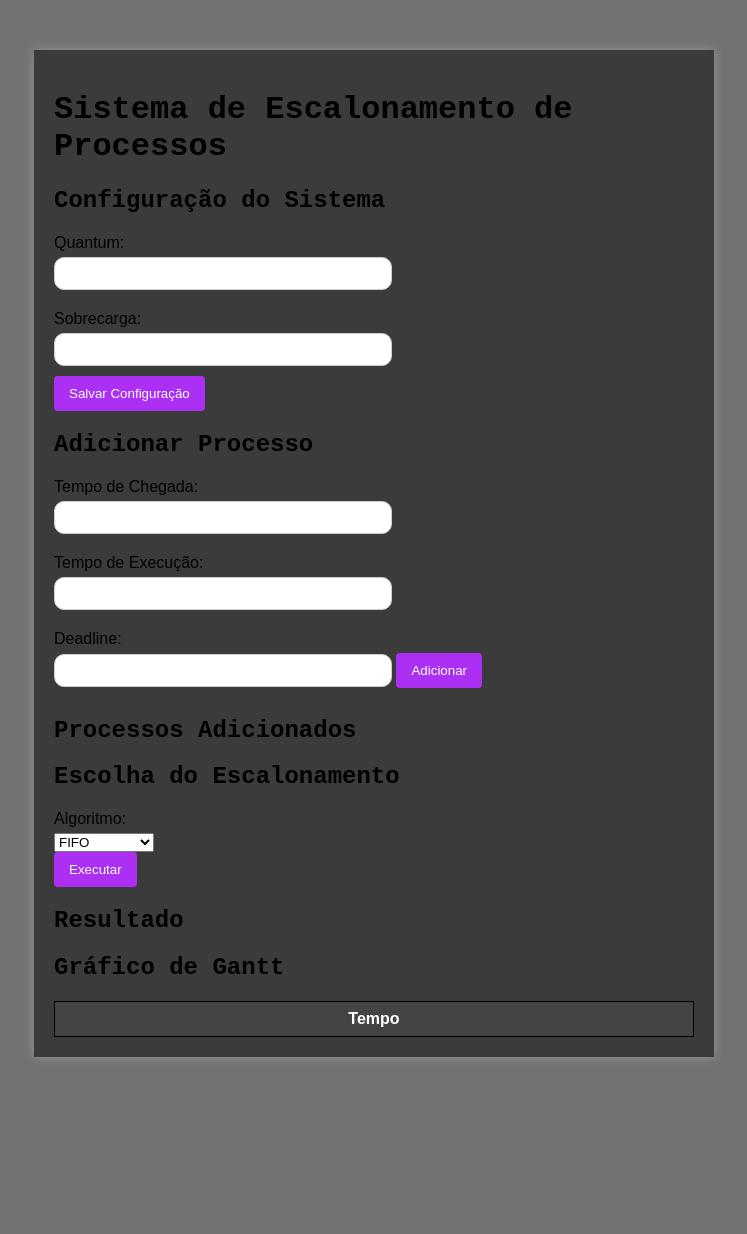
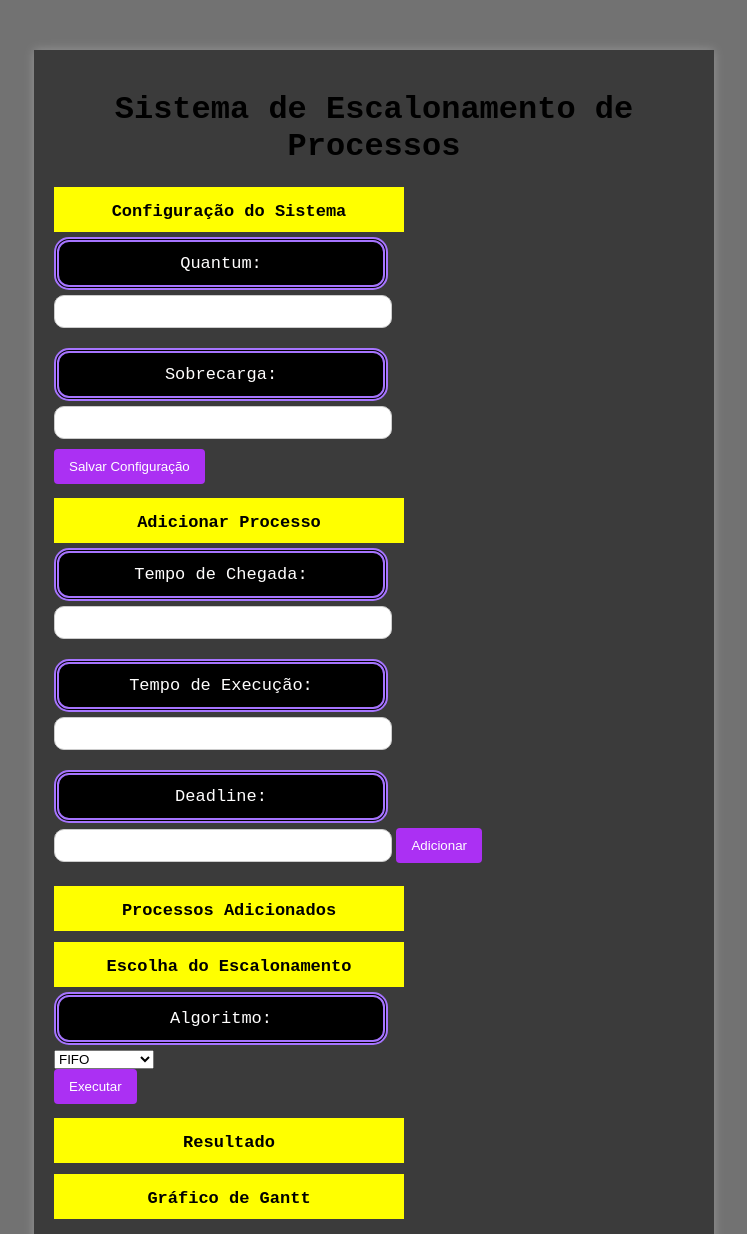
Before and after one commit to nalandap/Escalonamento-SO, a Flask app: page / in a window 1280 px wide. Shown: the top 1234 px of the page, without its empty margins (266-1013 px from the left). Before the commit the page ends 1059 px from the top, so only its background shows below. Run offline with Flask 3, Linux system fonts and the light colour scheme; lists and menus that the app fills with data are empty.

Commit message:
atualização css

```diff
--- a/static/styles_fase1.css
+++ b/static/styles_fase1.css
@@ -13,14 +13,37 @@ body {
     box-shadow: 0 0 10px rgba(255, 255, 255, 0.26);
 }
 
-h1, h2 {
+h1 {
     color: #000000;
     font-family: 'Courier New', Courier, monospace;
+    text-align: center;
+}
+
+h2 {
+    color: #000000;
+    font-family: 'Courier New', Courier, monospace;
+    text-align: center;
+    font-size: 17px;
+    width: 320px;
+    height: 15px;
+    padding: 12px;
+    border: 3px solid yellow;
+    background: yellow;
+    margin-bottom: -5px;
 }
 
 form label {
     display: block;
     margin: 10px 0 5px;
+    text-align: center;
+    font-size: 17px;
+    background: #000000;
+    width: 300px;
+    padding: 12px;
+    border: 5px double #a674ff;
+    border-radius: 15px;
+    color: #fffefe;
+    font-family: 'Courier New', Courier, monospace;
 }
 
 form input {
```
